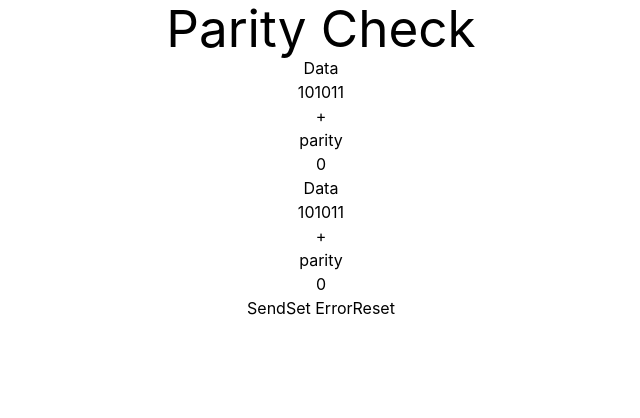
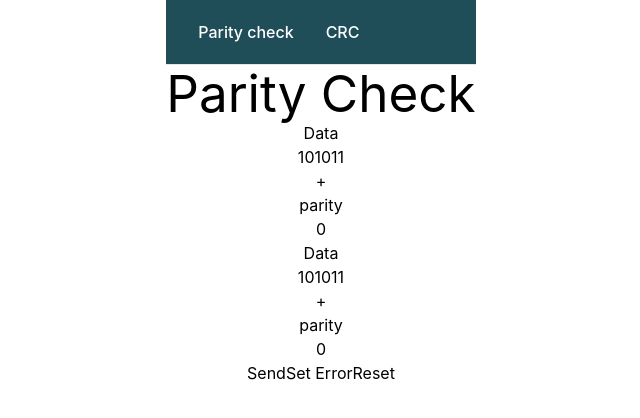
Before and after one commit to MiH0N/wireless-networks, a React (Vite) app: page /parity-check in a window 1280 px wide. Shown: the top 418 px of the page, without its empty margins (319-959 px from the left). Built offline with nearby package versions, Linux system fonts and the light colour scheme.

Commit message:
Config routes and create pages

```diff
--- a/src/App.tsx
+++ b/src/App.tsx
@@ -1,9 +1,20 @@
 import ParityCheck from 'pages/ParityCheck';
+import { CRCPage } from './pages/CRCPage';
+import { Routes, Route, Navigate } from 'react-router-dom';
+import { Layout } from './pages/Layout';
+import { NoMatch } from './pages/NoMatch';
 
 function App() {
   return (
     <>
-      <ParityCheck />
+      <Routes>
+        <Route path='/' element={<Layout />}>
+          <Route path='/' element={<Navigate to='/parity-check' replace />} />
+          <Route path='parity-check' element={<ParityCheck />} />
+          <Route path='crc' element={<CRCPage />} />
+          <Route path='*' element={<NoMatch />} />
+        </Route>
+      </Routes>
     </>
   );
 }
--- a/src/index.css
+++ b/src/index.css
@@ -113,3 +113,26 @@ button path {
 .Toastify__toast-container {
   text-align: left;
 }
+
+nav {
+  background: #204E58;
+}
+nav ul {
+  display: flex;
+  padding: 0.25rem 1rem;
+}
+
+nav li {
+  display: block;
+  margin: 1rem;
+  transition: all;
+  animation-duration: 300ms;
+}
+
+nav li a {
+  color: white;
+}
+
+nav li :hover {
+  text-decoration: underline;
+}
--- a/src/main.tsx
+++ b/src/main.tsx
@@ -1,10 +1,14 @@
-import React from 'react'
-import ReactDOM from 'react-dom/client'
-import App from './App.tsx'
-import './index.css'
+import React from 'react';
+import ReactDOM from 'react-dom/client';
+import { BrowserRouter } from 'react-router-dom';
+import App from './App.tsx';
+
+import './index.css';
 
 ReactDOM.createRoot(document.getElementById('root') as HTMLElement).render(
   <React.StrictMode>
-    <App />
-  </React.StrictMode>,
-)
+    <BrowserRouter>
+      <App />
+    </BrowserRouter>
+  </React.StrictMode>
+);
--- /dev/null
+++ b/src/pages/CRCPage.tsx
@@ -0,0 +1,6 @@
+import { FC } from 'react';
+interface ICRCPageProps {}
+
+export const CRCPage: FC<ICRCPageProps> = props => {
+  return <div></div>;
+};
--- /dev/null
+++ b/src/pages/Layout.tsx
@@ -0,0 +1,22 @@
+import { FC } from 'react';
+import { Link , Outlet } from 'react-router-dom';
+interface ILayoutProps {}
+
+export const Layout: FC<ILayoutProps> = props => {
+  return (
+    <>
+      <nav>
+        <ul>
+          <li>
+            <Link to='/parity-check'>Parity check</Link>
+          </li>
+          <li>
+            <Link to='/crc'>CRC</Link>
+          </li>
+        </ul>
+      </nav>
+      <hr />
+      <Outlet />
+    </>
+  );
+};
--- /dev/null
+++ b/src/pages/NoMatch.tsx
@@ -0,0 +1,14 @@
+import { FC } from 'react';
+import { Link } from 'react-router-dom';
+interface INoMatchProps {}
+
+export const NoMatch: FC<INoMatchProps> = props => {
+  return (
+    <div>
+      <h2>Nothing to see here!</h2>
+      <p>
+        <Link to='/'>Go to the home page</Link>
+      </p>
+    </div>
+  );
+};
```
